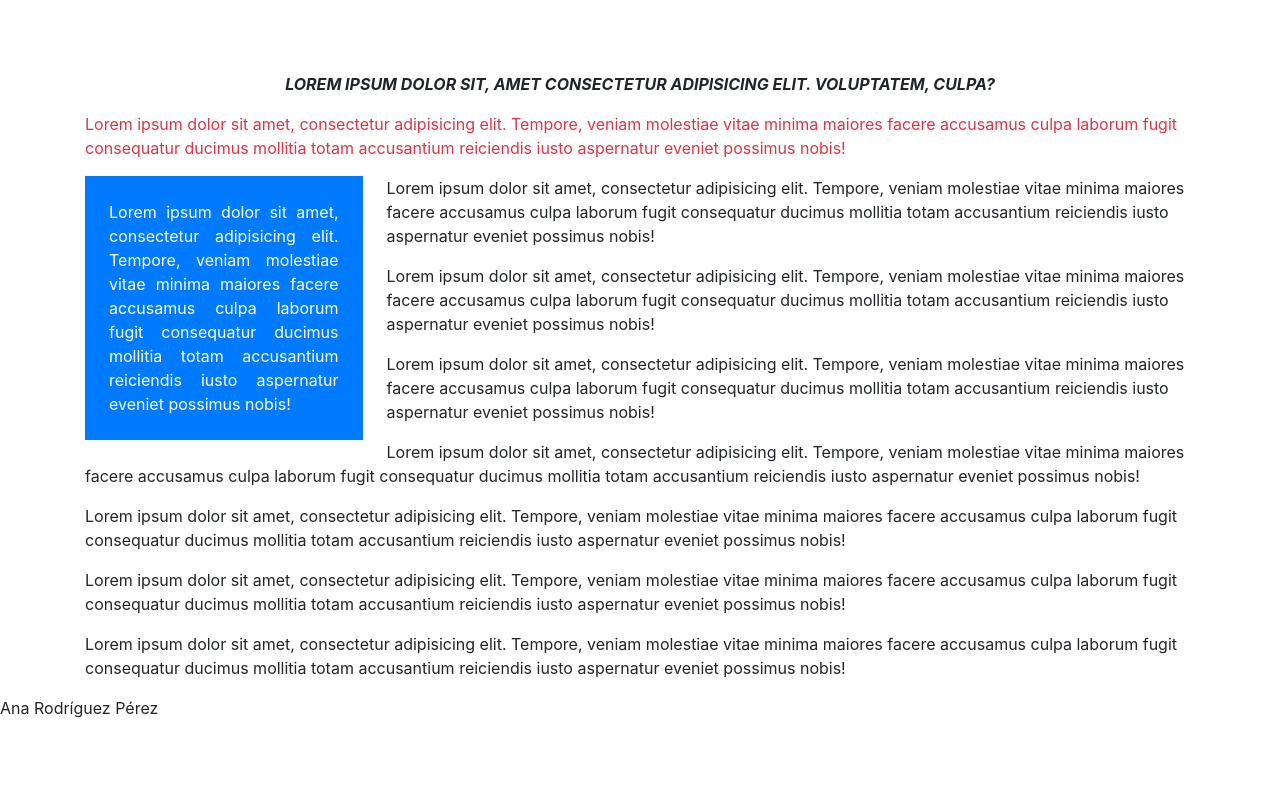
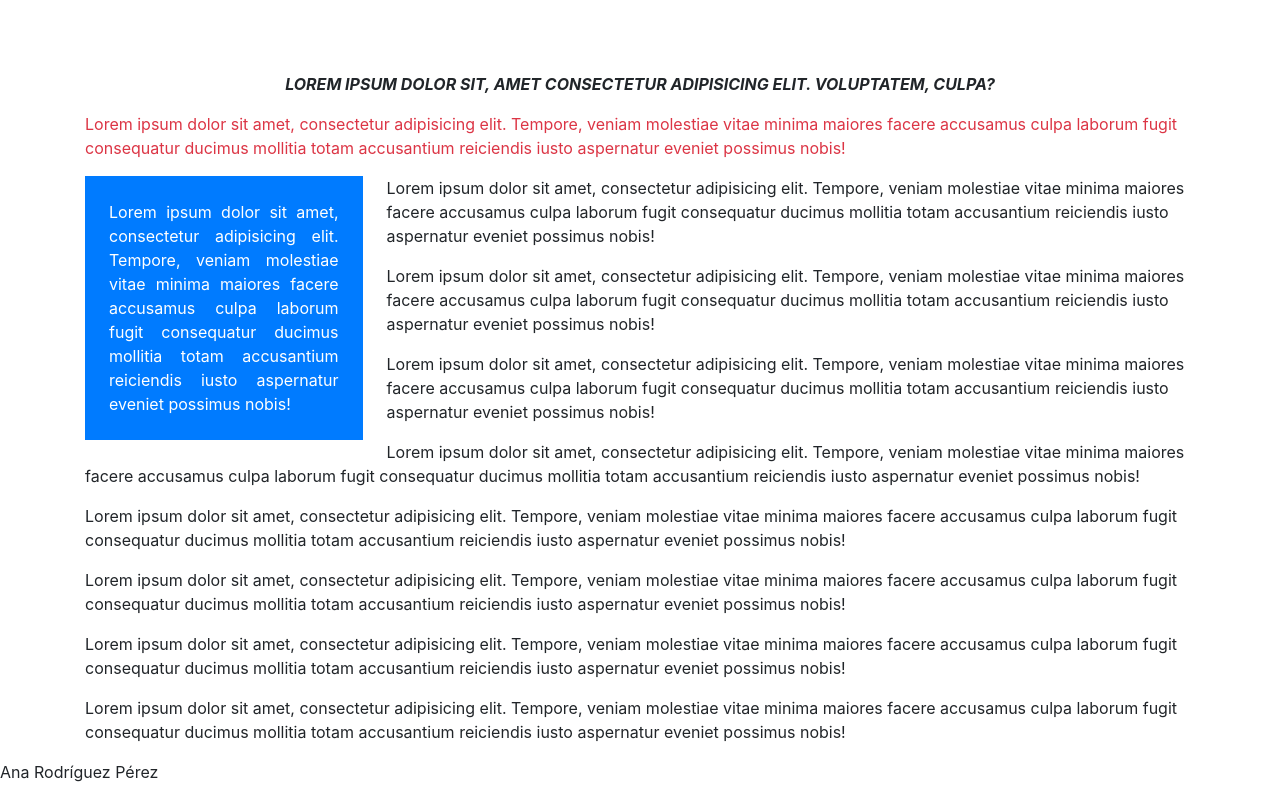
Before and after one commit to anarp14/BPR-Proyecto-GIT, a plain HTML site: page index.html in a window 1280 px wide. Shown: the part 880-1680 px from the top of the page. Before the commit the page ends 1616 px from the top, so only its background shows below. Drawn offline with nearby package versions, Linux system fonts and the light colour scheme.

Commit message:
Update index.html

```diff
--- a/index.html
+++ b/index.html
@@ -56,7 +56,9 @@
       <p>Lorem ipsum dolor sit amet, consectetur adipisicing elit. Tempore, veniam molestiae vitae minima maiores facere accusamus culpa laborum fugit consequatur ducimus mollitia totam accusantium reiciendis iusto aspernatur eveniet possimus nobis!</p>
       <p>Lorem ipsum dolor sit amet, consectetur adipisicing elit. Tempore, veniam molestiae vitae minima maiores facere accusamus culpa laborum fugit consequatur ducimus mollitia totam accusantium reiciendis iusto aspernatur eveniet possimus nobis!</p>
       <p>Lorem ipsum dolor sit amet, consectetur adipisicing elit. Tempore, veniam molestiae vitae minima maiores facere accusamus culpa laborum fugit consequatur ducimus mollitia totam accusantium reiciendis iusto aspernatur eveniet possimus nobis!</p>
-    </main>
+
+      <p>Lorem ipsum dolor sit amet, consectetur adipisicing elit. Tempore, veniam molestiae vitae minima maiores facere accusamus culpa laborum fugit consequatur ducimus mollitia totam accusantium reiciendis iusto aspernatur eveniet possimus nobis!</p>
+  </main>
 
   <p> Ana Rodríguez Pérez </p>
 
```
